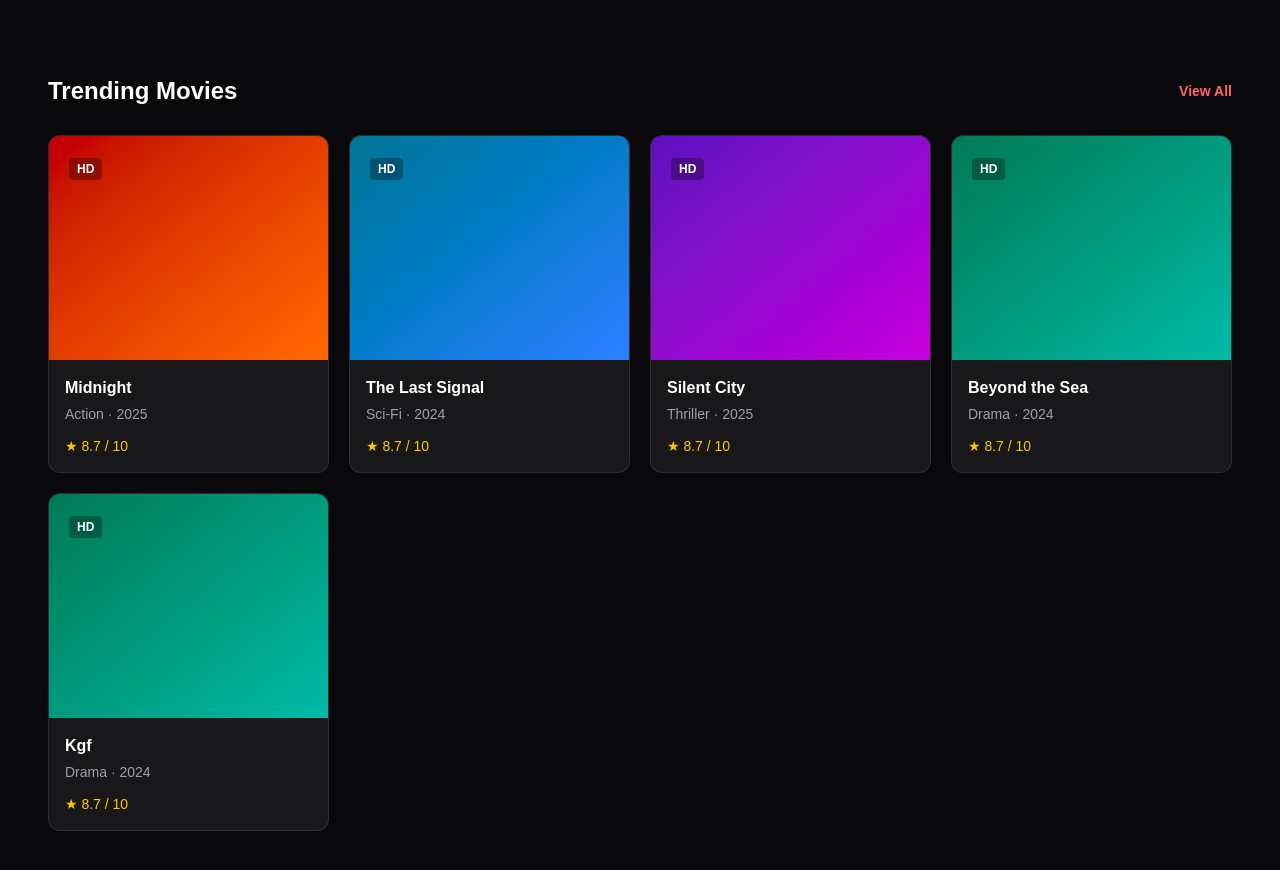
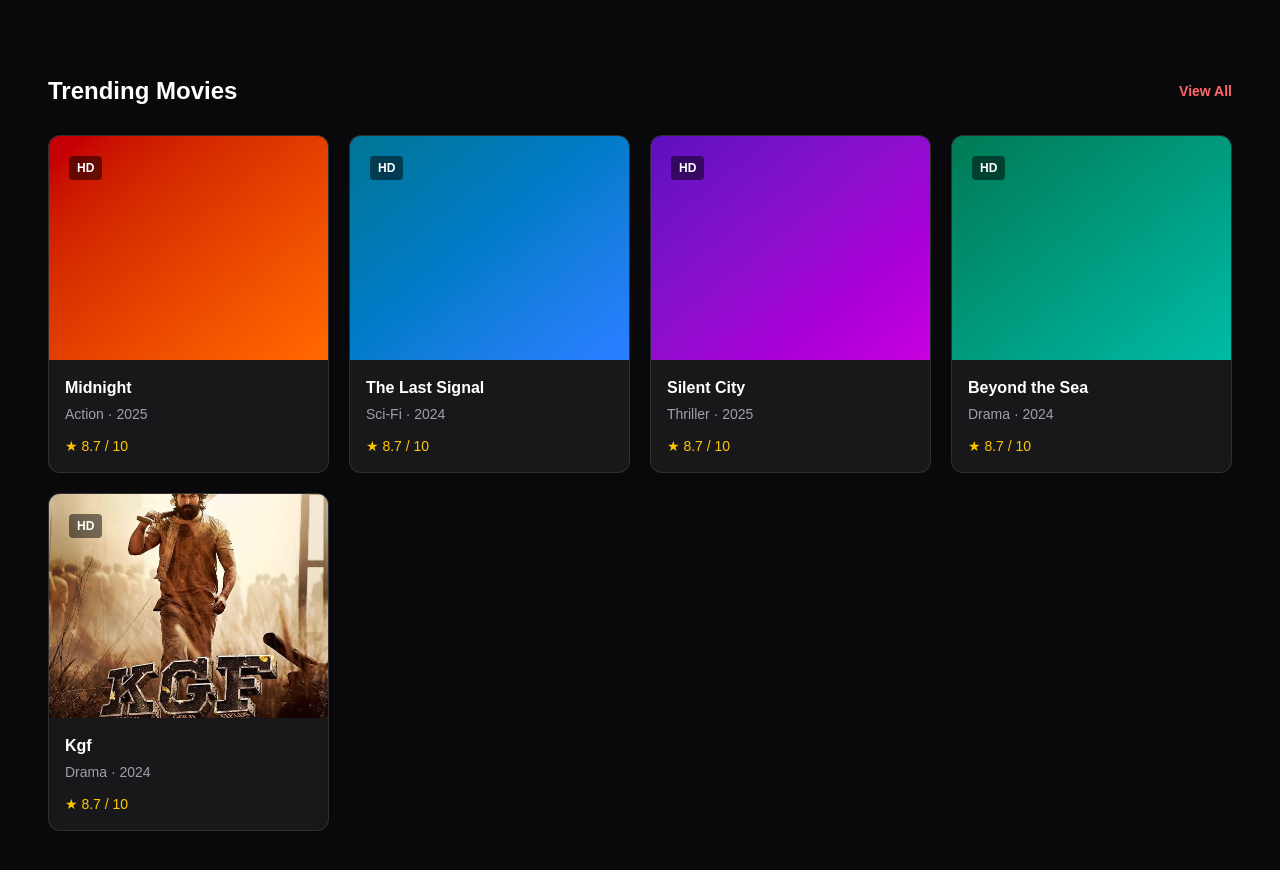
Before and after one commit to chandan23114/movie-website, a Next.js app: page / in a window 1280 px wide. Shown: the part 680-1550 px from the top of the page. Built offline with nearby package versions, Linux system fonts and the light colour scheme.

Commit message:
Add KGF poster

```diff
--- a/app/page.tsx
+++ b/app/page.tsx
@@ -3,7 +3,7 @@ const movies = [
   { title: "The Last Signal", genre: "Sci-Fi", year: "2024", color: "from-cyan-700 to-blue-500" },
   { title: "Silent City", genre: "Thriller", year: "2025", color: "from-violet-800 to-fuchsia-600" },
   { title: "Beyond the Sea", genre: "Drama", year: "2024", color: "from-emerald-700 to-teal-500" },
-  { title: "Kgf", genre: "Drama", year: "2024", color: "from-emerald-700 to-teal-500", link: "https://youtu.be/-KfsY-qwBS0?si=XUHVb1u69qox4FLF" },
+  { title: "Kgf", genre: "Drama", year: "2024", color: "from-emerald-700 to-teal-500", link: "https://youtu.be/-KfsY-qwBS0?si=XUHVb1u69qox4FLF", poster: "/images/images (4).jpg" },
 ];
 export default function Home() {
   return (
@@ -56,9 +56,20 @@ export default function Home() {
               rel="noreferrer"
               className="block overflow-hidden rounded-xl border border-white/10 bg-zinc-900 transition hover:-translate-y-1 hover:border-red-500/60"
 >
-              <div className={`h-56 bg-linear-to-br ${movie.color} p-5`}>
-                <span className="rounded bg-black/30 px-2 py-1 text-xs font-bold">HD</span>
-              </div>
+              <div className={`relative h-56 overflow-hidden bg-linear-to-br ${movie.color}`}>
+                 {movie.poster && (
+                 <img
+                  src={movie.poster}
+                   alt={`${movie.title} poster`}
+                    className="h-full w-full object-cover"
+                    />
+                    )}
+                    <span className="absolute left-5 top-5 rounded bg-black/50 px-2 py-1 text-xs font-bold">
+                   HD
+                   </span>
+                   </div>
+
+
               <div className="p-4">
                 <h3 className="font-bold">{movie.title}</h3>
                 <p className="mt-1 text-sm text-zinc-400">
```
Also changed, not shown: public/images/images (4).jpg (added).
